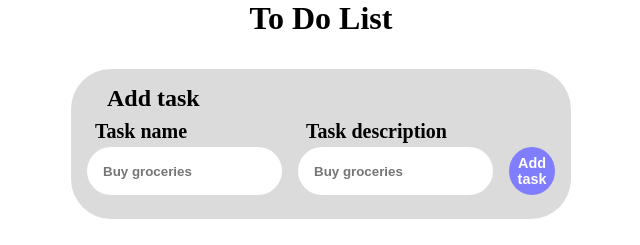
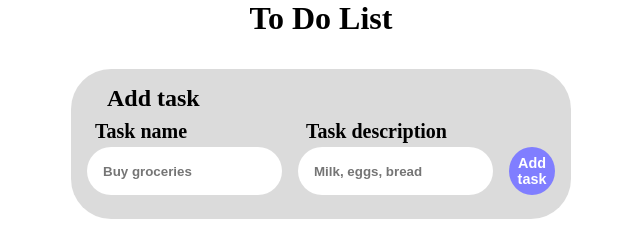
Before and after one commit to Pavel-Ignatenko6/toDoList, a React (Vite) app: page / in a window 1280 px wide. Shown: the top 245 px of the page, without its empty margins (319-959 px from the left). Built offline with nearby package versions, Linux system fonts and the light colour scheme.

Commit message:
create functionallity for adding tasks to a local storage

```diff
--- a/src/components/addTask/addTask.jsx
+++ b/src/components/addTask/addTask.jsx
@@ -1,9 +1,7 @@
+import { useState } from 'react'
 import './styleAddTask.css'
 
-// удалить v
-const taskName = document.getElementById('Task name')
-const taskDesc = document.getElementById('Task description')
-
+// get date for a task
 const date = new Date()
 let month = date.getMonth() + 1
 let day = date.getDate()
@@ -15,21 +13,33 @@ if (day < 10) {
   day = '0' + day
 }
 const taskDate = `${month}.${day}.${year}`
-let taskArr
-let counter = 1
-const addToLocalStorage = () => {
-  localStorage.setItem('task', [taskName.value, taskDesc.value, taskDate])
-  counter++
-}
 
-const renderTasks = () => {
+const renderTaskInputs = () => {
+  const taskInputsArr = ['Task name', 'Task description']
+  const placeHolderArr = ['Buy groceries', 'Milk, eggs, bread']
+  // states for input values
+  const [taskNameValue, setTaskNameValue] = useState('')
+  const [taskDescValue, setTaskDescValue] = useState('')
+
+  const inputValuesArr = [taskNameValue, taskDescValue]
+  function changeInputValues(e) {
+    if (e.target.name === 'Task name') {
+      setTaskNameValue(e.target.value)
+    }
+    if (e.target.name === 'Task description') {
+      setTaskDescValue(e.target.value)
+    }
+  }
+
   const addButtonClick = () => {
-    addToLocalStorage()
-    console.log('add button clicked !!!')
-    console.log(taskName)
-    console.log(taskDesc)
-    console.log(taskDate)
-    console.log(taskName.value)
+    const regex = /^[a-zA-Z0-9\s\W]+$/
+    // check if inputs contain letters
+    if (regex.test(taskNameValue) && regex.test(taskDescValue)) {
+      localStorage.setItem(taskNameValue, JSON.stringify([taskNameValue, taskDescValue, taskDate]))
+      console.log('add button clicked !!!')
+    } else {
+      alert('Task name and description must contain only letters and numbers')
+    }
 
     // <div className="single-task">
     //   <label className="single-checkbox" for="status">
@@ -42,30 +52,29 @@ const renderTasks = () => {
     //   <i class="fa-solid fa-xmark delete-task-icon"></i>
     // </div>
   }
-  return (
-    <button className="add-task-btn btn" onClick={addButtonClick}>
-      Add task
-    </button>
-  )
-}
 
-const taskInputsArr = ['Task name', 'Task description']
-
-const renderTaskInputs = () => {
   return (
     <>
       <div className="add-task-inputs">
-        {taskInputsArr.map(inputName => {
+        {taskInputsArr.map((inputName, index) => {
           return (
             <div key={inputName} className="single-input">
               <label htmlFor={inputName} className="label">
                 {inputName}
               </label>
-              <input type="text" id={inputName} placeholder="Buy groceries" />
+              <input
+                type="text"
+                name={inputName}
+                placeholder={placeHolderArr[index]}
+                value={inputValuesArr[index]}
+                onChange={changeInputValues}
+              />
             </div>
           )
         })}
-        {renderTasks()}
+        <button className="add-task-btn btn" onClick={addButtonClick}>
+          Add task
+        </button>
       </div>
     </>
   )
```
